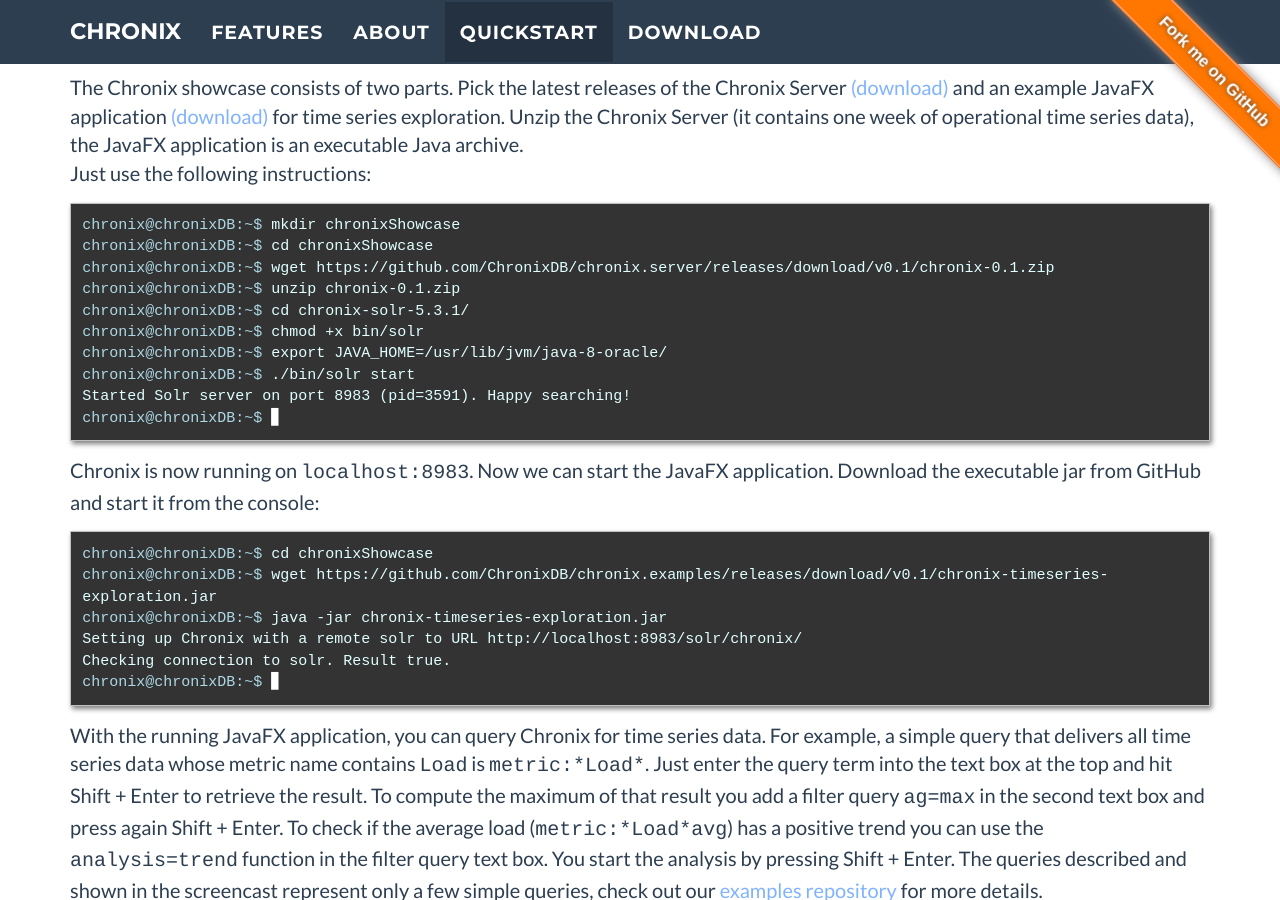
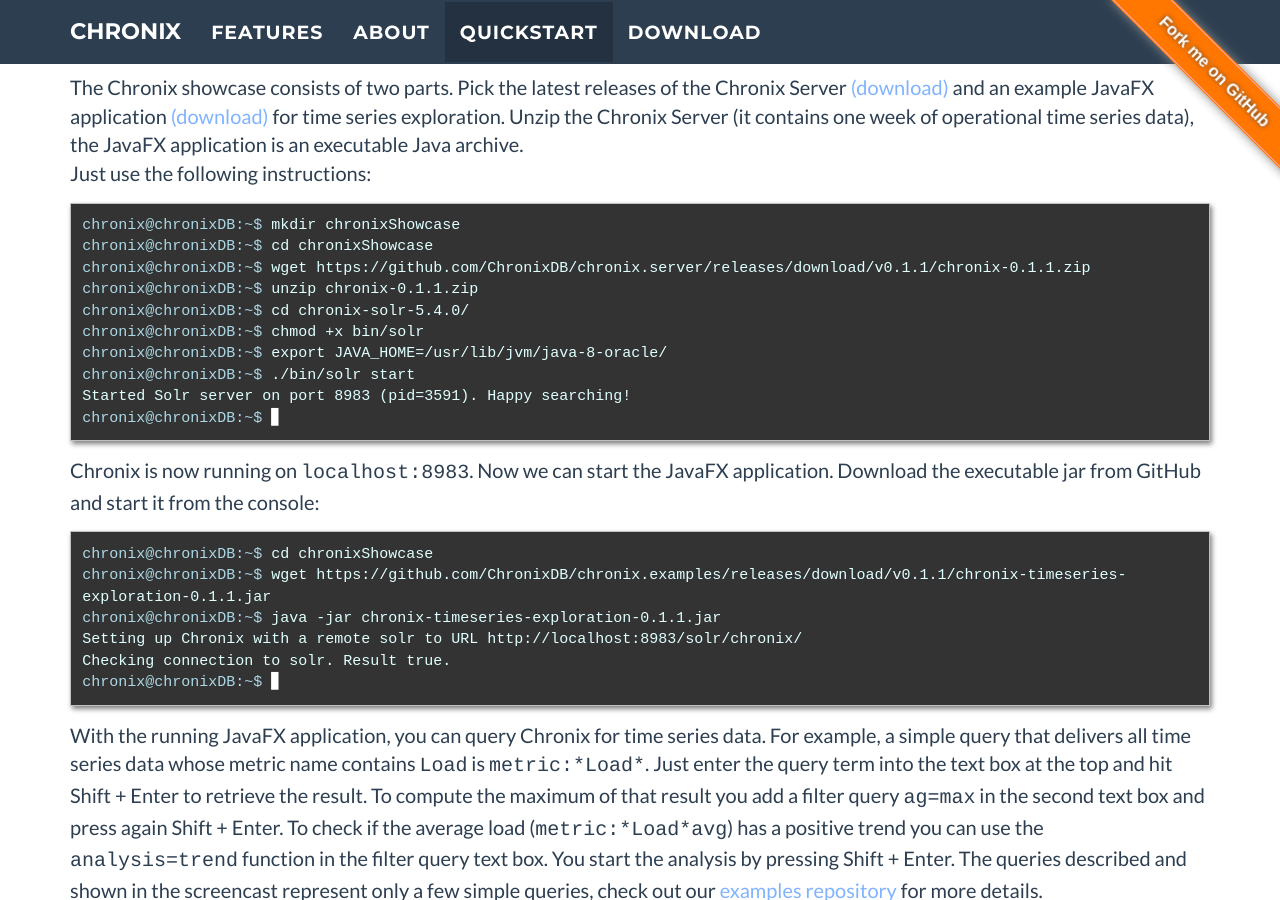
Before and after one commit to ChronixDB/chronixDB.github.io, a Jekyll site: the page built from index.html, in a window 1280 px wide and 900 px high, scrolled down 2633 px. Built offline with Jekyll 4.4.1, drawn with Linux system fonts in a browser that asks for light colours.

Commit message:
Updated Quickstart to latest version.

```diff
--- a/_includes/quickstart.html
+++ b/_includes/quickstart.html
@@ -36,9 +36,9 @@
                 <div class="console">
                     <span class="type-text teletype-prefix">chronix@chronixDB:~$ </span><span class="teletype-text">mkdir chronixShowcase</span><br>
                     <span class="type-text teletype-prefix">chronix@chronixDB:~$ </span><span class="teletype-text">cd chronixShowcase</span><br>
-                    <span class="type-text teletype-prefix">chronix@chronixDB:~$ </span><span class="teletype-text">wget https://github.com/ChronixDB/chronix.server/releases/download/v0.1/chronix-0.1.zip</span><br>
-                    <span class="type-text teletype-prefix">chronix@chronixDB:~$ </span><span class="teletype-text">unzip chronix-0.1.zip</span><br>
-                    <span class="type-text teletype-prefix">chronix@chronixDB:~$ </span><span class="teletype-text">cd chronix-solr-5.3.1/</span><br>
+                    <span class="type-text teletype-prefix">chronix@chronixDB:~$ </span><span class="teletype-text">wget https://github.com/ChronixDB/chronix.server/releases/download/v0.1.1/chronix-0.1.1.zip</span><br>
+                    <span class="type-text teletype-prefix">chronix@chronixDB:~$ </span><span class="teletype-text">unzip chronix-0.1.1.zip</span><br>
+                    <span class="type-text teletype-prefix">chronix@chronixDB:~$ </span><span class="teletype-text">cd chronix-solr-5.4.0/</span><br>
                     <span class="type-text teletype-prefix">chronix@chronixDB:~$ </span><span class="teletype-text">chmod +x bin/solr</span><br>
                     <span class="type-text teletype-prefix">chronix@chronixDB:~$ </span><span class="teletype-text">export JAVA_HOME=/usr/lib/jvm/java-8-oracle/</span><br>
                     <span class="type-text teletype-prefix">chronix@chronixDB:~$ </span><span class="teletype-text">./bin/solr start</span><br>
@@ -56,8 +56,8 @@
 
                 <div class="console">
                     <span class="type-text teletype-prefix">chronix@chronixDB:~$ </span><span class="teletype-text">cd chronixShowcase</span><br>
-                    <span class="type-text teletype-prefix">chronix@chronixDB:~$ </span><span class="teletype-text">wget https://github.com/ChronixDB/chronix.examples/releases/download/v0.1/chronix-timeseries-exploration.jar</span><br>
-                    <span class="type-text teletype-prefix">chronix@chronixDB:~$ </span><span class="teletype-text">java -jar chronix-timeseries-exploration.jar</span><br>
+                    <span class="type-text teletype-prefix">chronix@chronixDB:~$ </span><span class="teletype-text">wget https://github.com/ChronixDB/chronix.examples/releases/download/v0.1.1/chronix-timeseries-exploration-0.1.1.jar</span><br>
+                    <span class="type-text teletype-prefix">chronix@chronixDB:~$ </span><span class="teletype-text">java -jar chronix-timeseries-exploration-0.1.1.jar</span><br>
                     <span class="teletype-text">Setting up Chronix with a remote solr to URL http://localhost:8983/solr/chronix/</span><br>
                     <span class="teletype-text">Checking connection to solr. Result true.</span><br>
                     <span class="type-text teletype-prefix">chronix@chronixDB:~$ </span> <span class="teletype-cursor"
```
